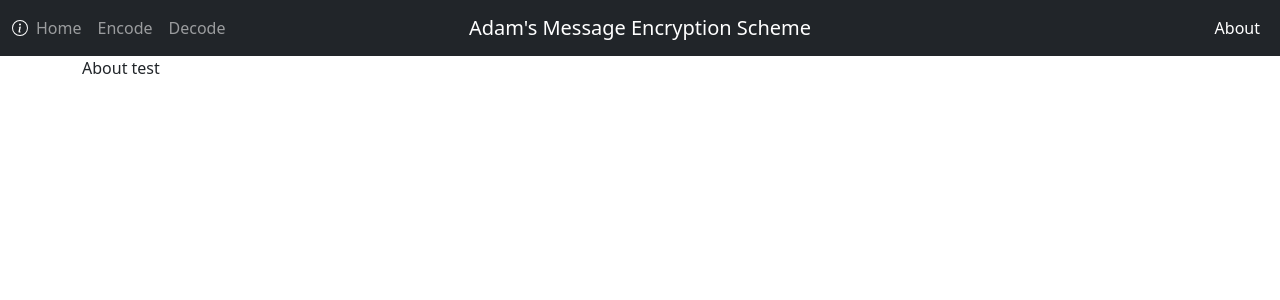
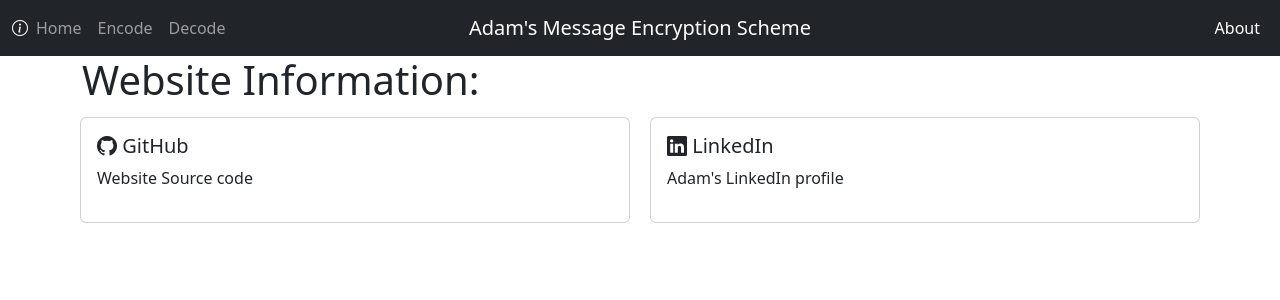
Before and after one commit to adam-bartholomew/encode-message, a Flask app: page /about in a window 1280 px wide. Shown: the top 300 px of the page. Run offline with Flask 3, Linux system fonts and the light colour scheme; parts of the project's set-up code (start-up, migrations or seed data) failed here and were passed over; some libraries are stand-ins or nearby versions.

Commit message:
Start on the about page. Update bootstrap image usage. Rename a function for accuracy.

```diff
--- a/messaging.py
+++ b/messaging.py
@@ -55,7 +55,7 @@ def get_sentence_syllables(sentences: str, format_option: int) -> list:
 
     syllables = list()
     log.info(f"get_sentence_syllables - Passed in the following:\n----\n{sentences}\n----")
-    formatted_sentences = format_api_sentence(sentences, format_option)
+    formatted_sentences = format_sentence(sentences, format_option)
     log.info(formatted_sentences, type(formatted_sentences))
     sentences = formatted_sentences.split("\n")
     for sentence in sentences:
@@ -69,7 +69,7 @@ def get_sentence_syllables(sentences: str, format_option: int) -> list:
 
 
 # Removes punctuation and changes any numeric number into the correct english word.
-def format_api_sentence(sentence: str, option: int) -> str:
+def format_sentence(sentence: str, option: int) -> str:
     """Formats a sentence to be sent to the Datamuse API.
 
     :param (str) sentence: The sentence we need to format.
@@ -148,7 +148,7 @@ def encode(input_message: str) -> str:
         input_message = "test message"
 
     # Format the message
-    formatted_message = format_api_sentence(input_message, 2)
+    formatted_message = format_sentence(input_message, 2)
 
     # Get the corresponding letters according to the codex.
     with open('codex.txt') as f:
--- a/static/css/style.css
+++ b/static/css/style.css
@@ -10,3 +10,9 @@
     text-align: center;
     }
 }
+.card-about {
+    padding-bottom: 5px;
+    padding-top: 5px;
+    padding-right: 10px;
+    padding-left: 10px;
+}
--- a/templates/about.html
+++ b/templates/about.html
@@ -2,5 +2,26 @@
 {% set active_page = "about" %}
 
 {% block content %}
-<p>About test</p>
+<h1>{% block title %} Website Information: {% endblock %}</h1>
+
+<div class="row">
+    <div class="col-sm-6 card-about">
+        <div class="card">
+            <div class="card-body">
+                <h5 class="card-title"><i class="bi bi-github"></i> GitHub</h5>
+                <p class="card-text">Website Source code</p>
+                <a target="_blank" href="https://github.com/adam-bartholomew/encode-message" class="stretched-link"></a>
+            </div>
+        </div>
+    </div>
+    <div class="col-sm-6 card-about">
+        <div class="card">
+            <div class="card-body">
+                <h5 class="card-title"><i class="bi bi-linkedin"></i> LinkedIn</h5>
+                <p class="card-text">Adam's LinkedIn profile</p>
+                <a target = "_blank" href="https://www.linkedin.com/in/adam-bartholomew/" class="stretched-link"></a>
+            </div>
+        </div>
+    </div>
+</div>
 {% endblock %}
--- a/templates/base.html
+++ b/templates/base.html
@@ -6,6 +6,12 @@
 ] -%}
 {% set nav_bar_right = [
     ('/about', 'about', 'About', 'Bonus information')
+] -%}
+{% set nav_bar_img = [
+    ('index', 'bi-house-door'),
+    ('encode', 'bi-file-lock2'),
+    ('decode', 'bi-unlock'),
+    ('about', 'bi-info-circle')
 ] -%}
 {% set active_page = active_page|default('index') -%}
 <html lang="en">
@@ -31,27 +37,13 @@
                 <span class="navbar-toggler-icon"></span>
             </button>
             <!--Navbar Image-->
-            {% if active_page == "encode" %}
-                <svg xmlns="http://www.w3.org/2000/svg" width="16" height="16" fill="white" class="bi bi-file-lock2" viewBox="0 0 16 16">
-                    <path d="M8 5a1 1 0 0 1 1 1v1H7V6a1 1 0 0 1 1-1zm2 2.076V6a2 2 0 1 0-4 0v1.076c-.54.166-1 .597-1 1.224v2.4c0 .816.781 1.3 1.5 1.3h3c.719 0 1.5-.484 1.5-1.3V8.3c0-.627-.46-1.058-1-1.224z"/>
-                    <path d="M4 0a2 2 0 0 0-2 2v12a2 2 0 0 0 2 2h8a2 2 0 0 0 2-2V2a2 2 0 0 0-2-2H4zm0 1h8a1 1 0 0 1 1 1v12a1 1 0 0 1-1 1H4a1 1 0 0 1-1-1V2a1 1 0 0 1 1-1z"/>
-                </svg>
-            {% elif active_page == "decode" %}
-                <svg xmlns="http://www.w3.org/2000/svg" width="16" height="16" fill="white" class="bi bi-unlock" viewBox="0 0 16 16">
-                    <path d="M11 1a2 2 0 0 0-2 2v4a2 2 0 0 1 2 2v5a2 2 0 0 1-2 2H3a2 2 0 0 1-2-2V9a2 2 0 0 1 2-2h5V3a3 3 0 0 1 6 0v4a.5.5 0 0 1-1 0V3a2 2 0 0 0-2-2zM3 8a1 1 0 0 0-1 1v5a1 1 0 0 0 1 1h6a1 1 0 0 0 1-1V9a1 1 0 0 0-1-1H3z"/>
-                </svg>
-            {% elif active_page == "about" %}
-                <svg xmlns="http://www.w3.org/2000/svg" width="16" height="16" fill="white" class="bi bi-info-circle" viewBox="0 0 16 16">
-                    <path d="M8 15A7 7 0 1 1 8 1a7 7 0 0 1 0 14zm0 1A8 8 0 1 0 8 0a8 8 0 0 0 0 16z"/>
-                    <path d="m8.93 6.588-2.29.287-.082.38.45.083c.294.07.352.176.288.469l-.738 3.468c-.194.897.105 1.319.808 1.319.545 0 1.178-.252 1.465-.598l.088-.416c-.2.176-.492.246-.686.246-.275 0-.375-.193-.304-.533L8.93 6.588zM9 4.5a1 1 0 1 1-2 0 1 1 0 0 1 2 0z"/>
-                </svg>
-            {% else %}
-                <svg xmlns="http://www.w3.org/2000/svg" width="16" height="16" fill="white" class="bi bi-house-door" viewBox="0 0 16 16">
-                    <path d="M8.354 1.146a.5.5 0 0 0-.708 0l-6 6A.5.5 0 0 0 1.5 7.5v7a.5.5 0 0 0 .5.5h4.5a.5.5 0 0 0 .5-.5v-4h2v4a.5.5 0 0 0 .5.5H14a.5.5 0 0 0 .5-.5v-7a.5.5 0 0 0-.146-.354L13 5.793V2.5a.5.5 0 0 0-.5-.5h-1a.5.5 0 0 0-.5.5v1.293L8.354 1.146ZM2.5 14V7.707l5.5-5.5 5.5 5.5V14H10v-4a.5.5 0 0 0-.5-.5h-3a.5.5 0 0 0-.5.5v4H2.5Z"/>
-                </svg>
-            {% endif %}
+            {% for id, image in nav_bar_img %}
+                {% if id == active_page %}
+                    <i class="{{ image }}" style="color: white"></i>
+                {% endif %}
+            {% endfor %}
 
-            <!--Navbar items-->
+            <!--Navbar Items-->
             <div class="collapse navbar-collapse" id="navbarNav">
                 <ul id="navigation" class="navbar-nav">
                     {% for href, id, caption, hover in nav_bar_left %}
```
Also changed, not shown: static/js/about.js (added), static/js/global.js (added).
